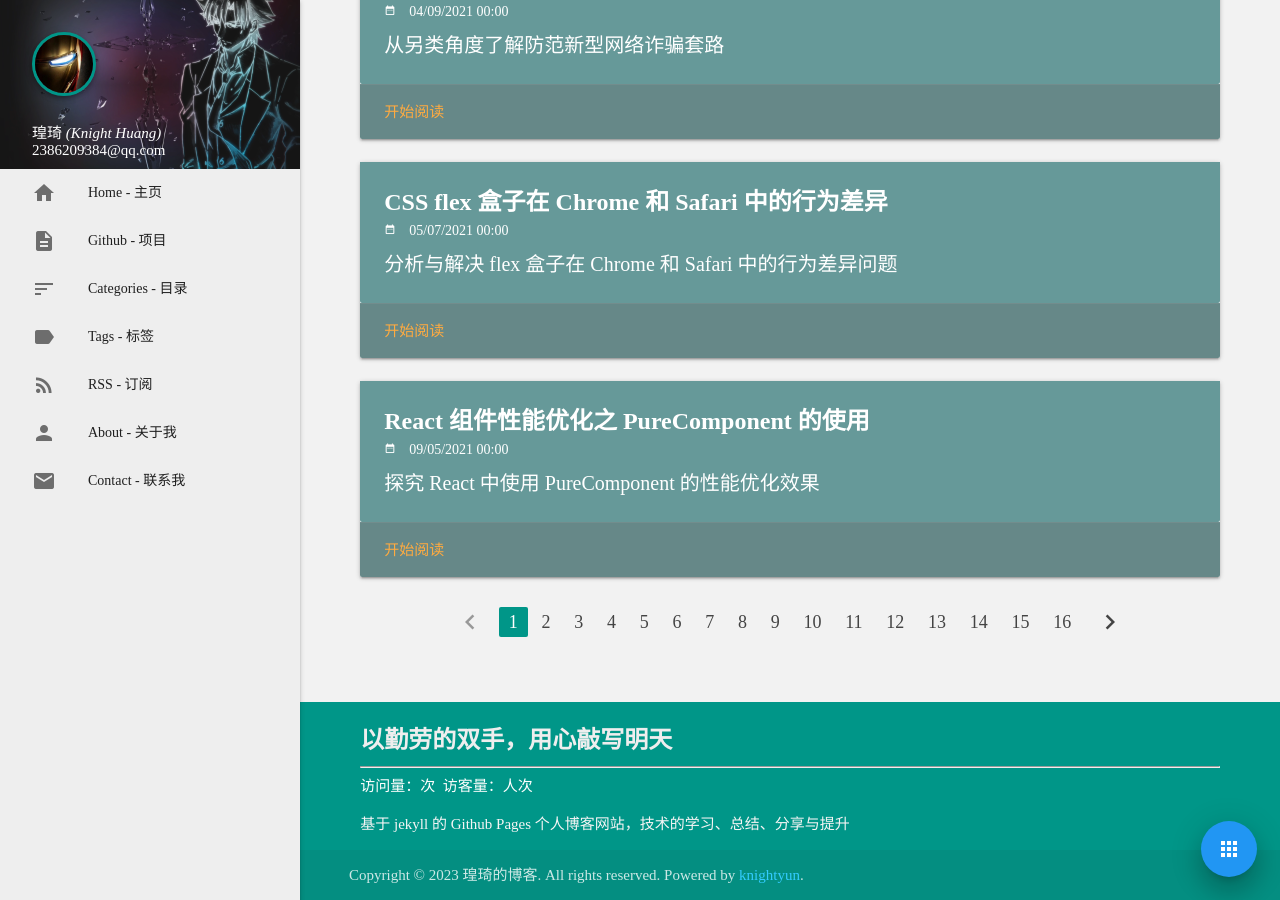
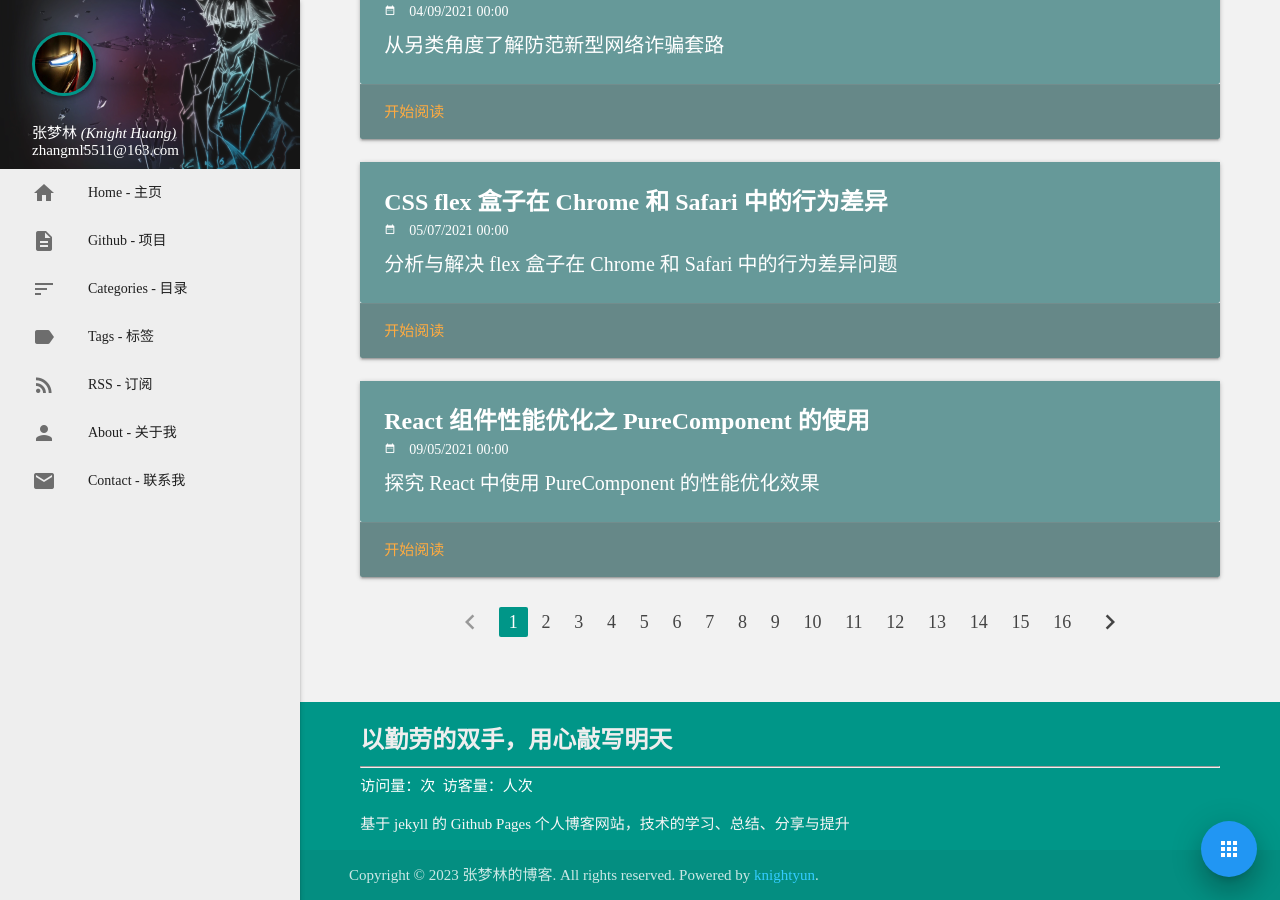
Before and after one commit to zhangsheldon/personal_-blog, a Jekyll site: the page built from index.html, in a window 1280 px wide and 900 px high, scrolled down 745 px. Built offline with Jekyll 4.4.1, drawn with Linux system fonts in a browser that asks for light colours; the list of posts is cut into pages by our own code; comment, search, counter and statistics services are not loaded.

Commit message:
modify user

```diff
--- a/_config.yml
+++ b/_config.yml
@@ -11,17 +11,17 @@
 # 以下为自定义的全局变量，可以在 HTML 文件中引用，
 # 比如代码：<h1>{{ site.title }}</h1>
 # 将会展示为设定的值，也可以自行添加其他自定义全局变量。
-title: 瑝琦的博客 # 网站的标题
+title: 张梦林的博客 # 网站的标题
 description: > # 网站的描述，可能会出现在搜索引擎展示结果中
   基于 jekyll 的 Github Pages 个人博客网站，技术的学习、总结、分享与提升
-url: "https://knightyun.github.io" # 网站地址
-github_repo: "https://github.com/knightyun/knightyun.github.io"
-github_profile: "https://github.com/knightyun" # GitHub 个人主页
-user: "瑝琦" # 用于侧栏展示的名字
-user_email: "2386209384@qq.com" # 侧栏展示的联系方式
+url: "https://zhangsheldon.github.io" # 网站地址
+github_repo: "https://github.com/zhangsheldon/zhangsheldon.github.io"
+github_profile: "https://github.com/zhangsheldon" # GitHub 个人主页
+user: "张梦林" # 用于侧栏展示的名字
+user_email: "zhangml5511@163.com" # 侧栏展示的联系方式
 paginate: 5 # 主页展示的博客文章数量
-nick_name: "瑝琦" # 昵称
-english_name: "Knight"
+nick_name: "张梦林" # 昵称
+english_name: "zhang_sheldon"
 # valine 评论插件配置
 valine:
   leancloud_appid: "4XY3DoTJmibNe3rHeAKOxqzl-gzGzoHsz"
```
Also changed, not shown: README.md.
